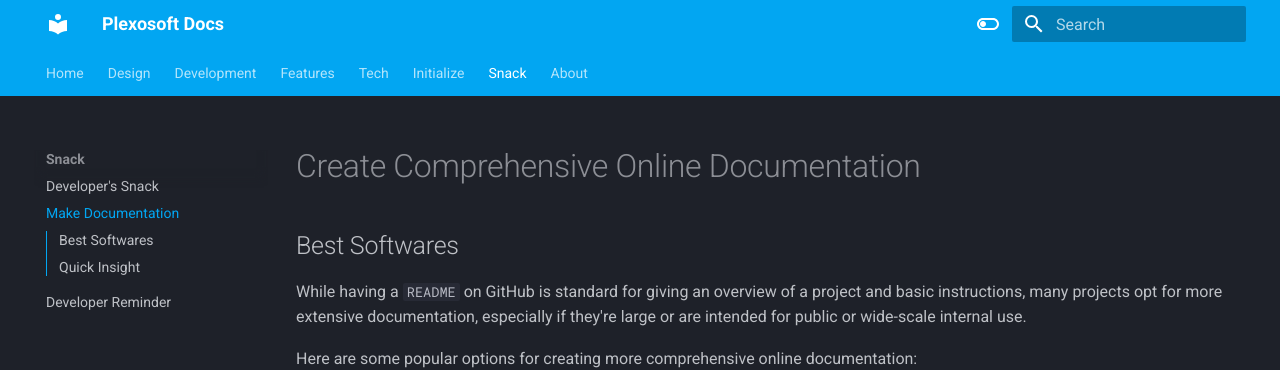
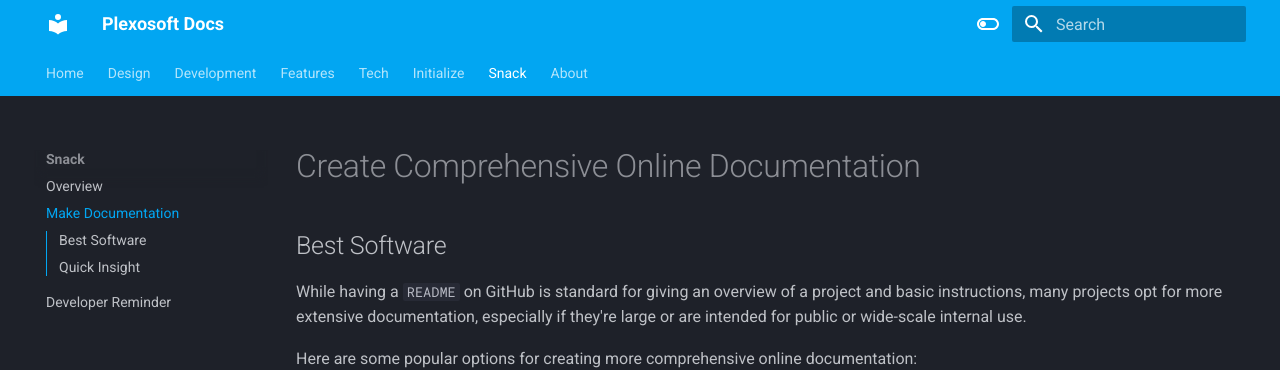
Before and after one commit to Code-Institute-Submissions/py, an MkDocs documentation site: the page built from docs/developer-snack/mkdoc/mkdoc.md, in a window 1280 px wide and 900 px high. Shown: the top 370 px of the window. Built offline with MkDocs 1.6.1 and Material for MkDocs 9.7.7, drawn with Linux system fonts in a browser that asks for light colours.

```diff
--- a/docs/developer-snack/mkdoc/mkdoc.md
+++ b/docs/developer-snack/mkdoc/mkdoc.md
@@ -1,6 +1,6 @@
 # Create Comprehensive Online Documentation
 
-## Best Softwares
+## Best Software
 
 While having a `README` on GitHub is standard for giving an overview of a project and basic instructions, many projects opt for more extensive documentation, especially if they're large or are intended for public or wide-scale internal use.
 
--- a/mkdocs.yml
+++ b/mkdocs.yml
@@ -35,7 +35,7 @@ nav:
   - Initialize:
       - Set Up & Deployment: setup-and-deployment/setup_and_deployment.md
   - Snack:
-      - Developer's Snack: developer-snack/developer_snack.md
+      - Overview: developer-snack/developer_snack.md
       - Make Documentation: developer-snack/mkdoc/mkdoc.md
       - Developer Reminder: developer-snack/development_reminder.md
   - About:
```
Also changed, not shown: docs/design-thinking/PoC/poc.md (+3 -1 lines), docs/developer-snack/developer_snack.md (+1 -0 lines), docs/assets/img/poc.png (added), 1 other file.
